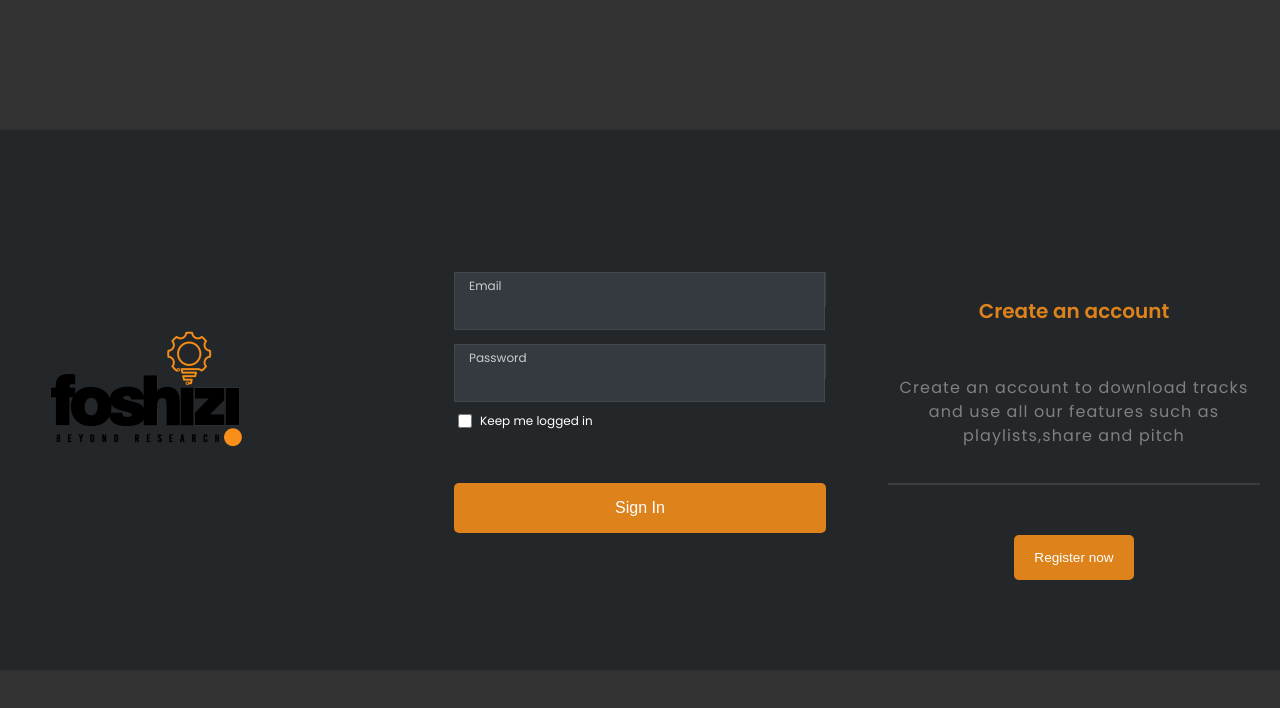
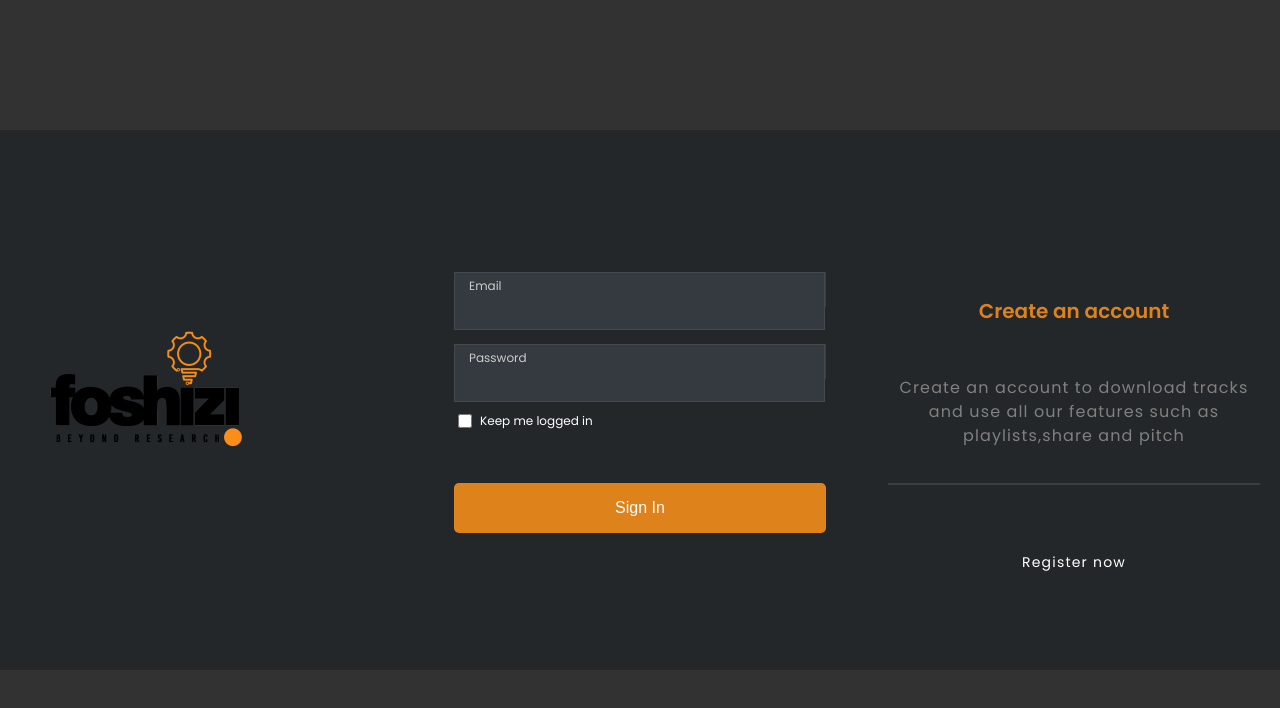
Before and after one commit to mwingrov/Foshizi, a Next.js app: page / in a window 1280 px wide. Shown: the top 708 px of the page. Built offline with nearby package versions, Linux system fonts and the light colour scheme; no server answers.

Commit message:
style : login page styling fix

```diff
--- a/src/components/layout/logger/index.js
+++ b/src/components/layout/logger/index.js
@@ -1,3 +1,4 @@
+import Link from "next/link";
 import {
   LayoutWrapper,
   LoginPanel,
@@ -98,12 +99,9 @@ const Logger = () => {
               Create an account to download tracks and use all our features such
               as playlists,share and pitch
             </Paragraph>
-            <Button
-              link="/register"
-              bg="primary"
-              btnText="Register now"
-              className="regsiter-btn"
-            />
+            <Link href="/register" className="login-link">
+              Register now
+            </Link>
           </SignUpContainer>
         </LoginPanel>
       </LayoutWrapper>
--- a/src/components/layout/register/RegisterElement.js
+++ b/src/components/layout/register/RegisterElement.js
@@ -14,11 +14,13 @@ export const RegisterPanel = styled.div`
   display: flex;
   flex-direction: column;
   padding: 20px;
+  padding-bottom: 100px;
   @media (min-width: 1024px) {
     background: #232729;
     height: 500px;
     flex-direction: row;
     align-items: center;
+    padding-bottom: 0;
   }
 `;
 
--- a/src/styles/global.css
+++ b/src/styles/global.css
@@ -168,7 +168,9 @@ p {
 .regsiter-btn {
   text-decoration: none;
   color: #fff;
-  font-size: 12px;
+  font-size: 14px;
+  letter-spacing: 1.2px;
+  margin-top: 10px;
 }
 
 @media (min-width: 1024px) {
```
